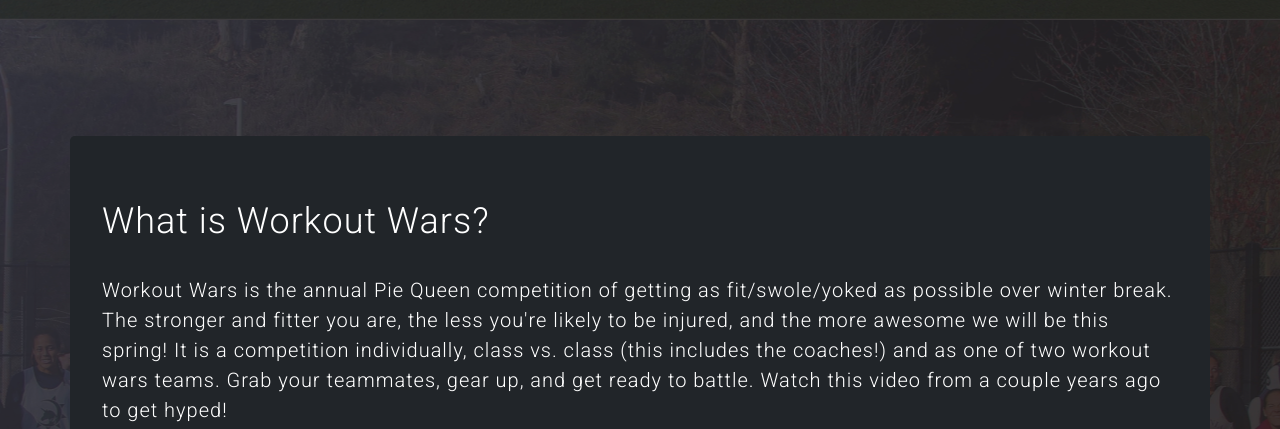
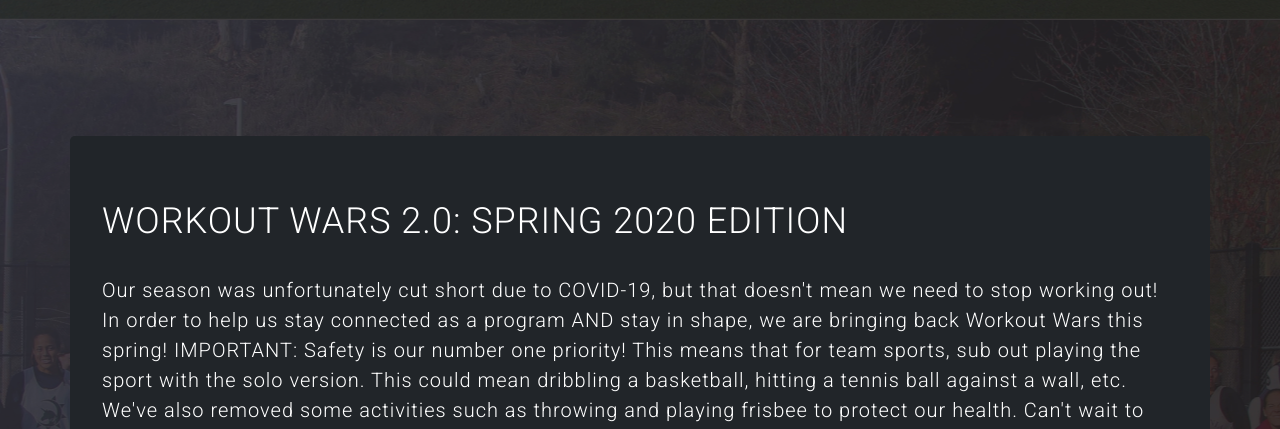
Before and after one commit to phoebeli23/workoutwars20, a Django app: template workoutwars/workoutwarsapp/templates/index.html in a window 1280 px wide. Shown: the part 780-1209 px from the top of the page. Run offline with Django 3.2, Linux system fonts and the light colour scheme; the template is opened without the code that fills it, so the values that code supplies are empty; some libraries are stand-ins or nearby versions.

Commit message:
spring 2020 changes

```diff
--- a/workoutwars/workoutwarsapp/forms.py
+++ b/workoutwars/workoutwarsapp/forms.py
@@ -33,7 +33,7 @@ class SignUpForm(UserCreationForm):
 class AddWorkoutForm(forms.ModelForm):
     workout_date = forms.DateField(
         initial=timezone.now,
-        widget=forms.SelectDateWidget(years=(2019, 2020),
+        widget=forms.SelectDateWidget(years=(2020),
             months={12:('December'), 1:('January')}),
         label="Workout Date",
         required=True,
@@ -47,7 +47,7 @@ class AddWorkoutForm(forms.ModelForm):
         min_value=0, max_digits=5, decimal_places=2,
         required=True,
         label="Duration (in mins)",
-        help_text="unless pushups or burpees (quantity) or Grow Our Sport (number of people)")
+        help_text="unless pushups or burpees (quantity)")
     with_other_class = forms.BooleanField(required=False)
 
     class Meta:
--- a/workoutwars/workoutwarsapp/templates/index.html
+++ b/workoutwars/workoutwarsapp/templates/index.html
@@ -11,6 +11,13 @@
     </div>
     <div class="row">
         <div class="jumbotron">
+
+            <h2 class="display-3">WORKOUT WARS 2.0: SPRING 2020 EDITION</h2>
+            <br/>
+            <p class="lead">Our season was unfortunately cut short due to COVID-19, but that doesn't mean we need to stop working out! In order to help us stay connected as a program AND stay in shape, we are bringing back Workout Wars this spring! IMPORTANT: Safety is our
+              number one priority! This means that for team sports, sub out playing the sport with the solo version. This could mean dribbling a basketball, hitting a tennis ball against a wall, etc. We've also removed some activities such as throwing and playing frisbee
+              to protect our health. Can't wait to see everyone's selfies to help get through this together!
+            </p>
 
             <h2 class="display-3">What is Workout Wars?</h2>
             <br/>
--- a/workoutwars/workoutwarsapp/templates/indiv.html
+++ b/workoutwars/workoutwarsapp/templates/indiv.html
@@ -118,8 +118,8 @@
               </ul>
             {% endif %}
                 {% endif %}
-                <p> See a problem? For now, please let Bobe know,
-                  and she will fix it for you.
+                <p> See a problem? For now, please let Bobe or Phoebe know,
+                  and one of them will fix it for you.
                 </p>
             </div>
         </div>
--- a/workoutwars/workoutwarsapp/views.py
+++ b/workoutwars/workoutwarsapp/views.py
@@ -16,7 +16,7 @@ from workoutwarsapp.forms import SignUpForm, AddWorkoutForm
 from workoutwarsapp.models import User, Profile, Class, Team, Exercise, Workout
 
 # Globals
-START_DATE = datetime.date(2019, 12, 21)
+START_DATE = datetime.date(2020, 3, 24)
 TODAY = datetime.date.today()
 NUM_DAYS = (TODAY - START_DATE).days + 1
 
```
